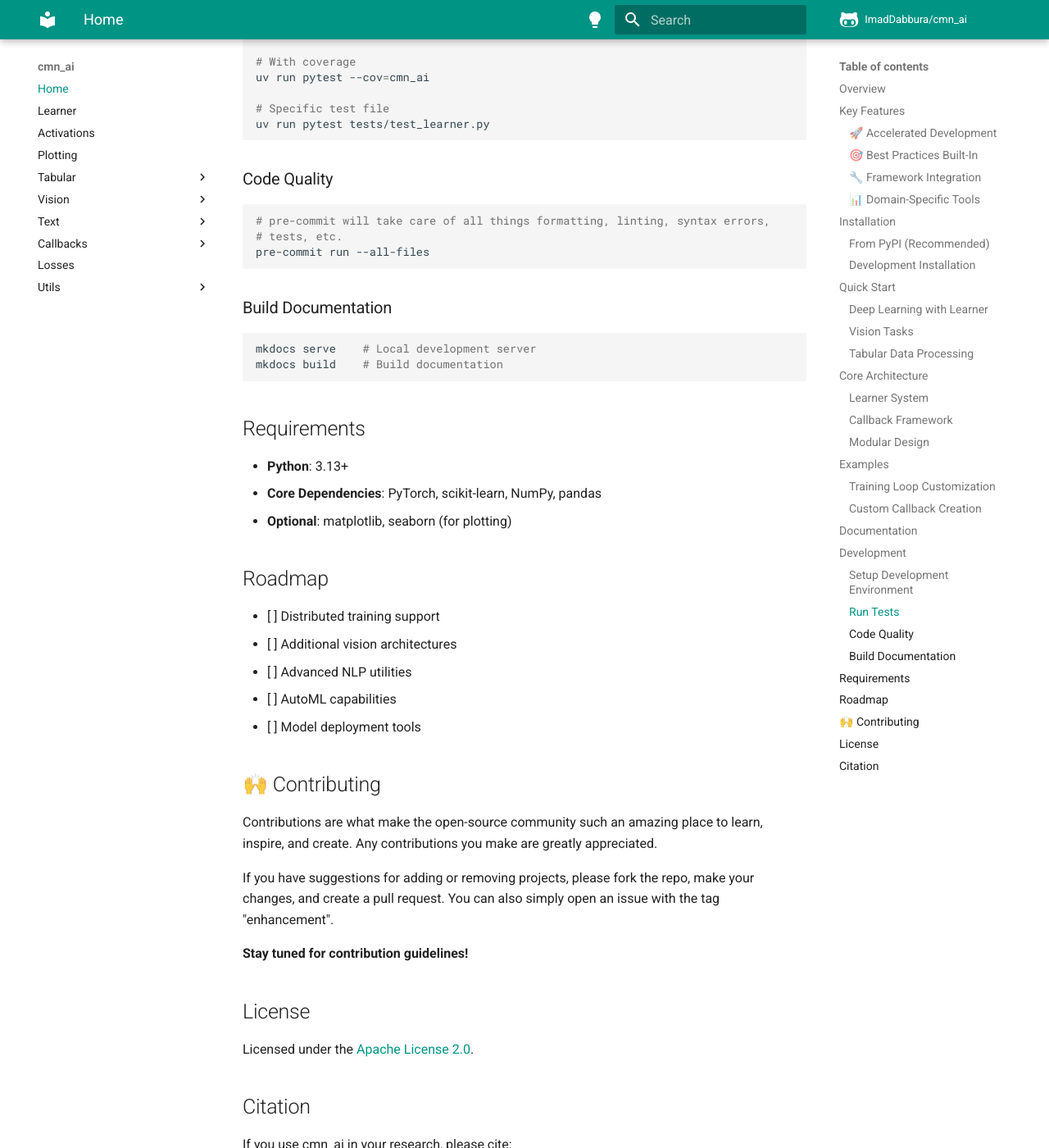
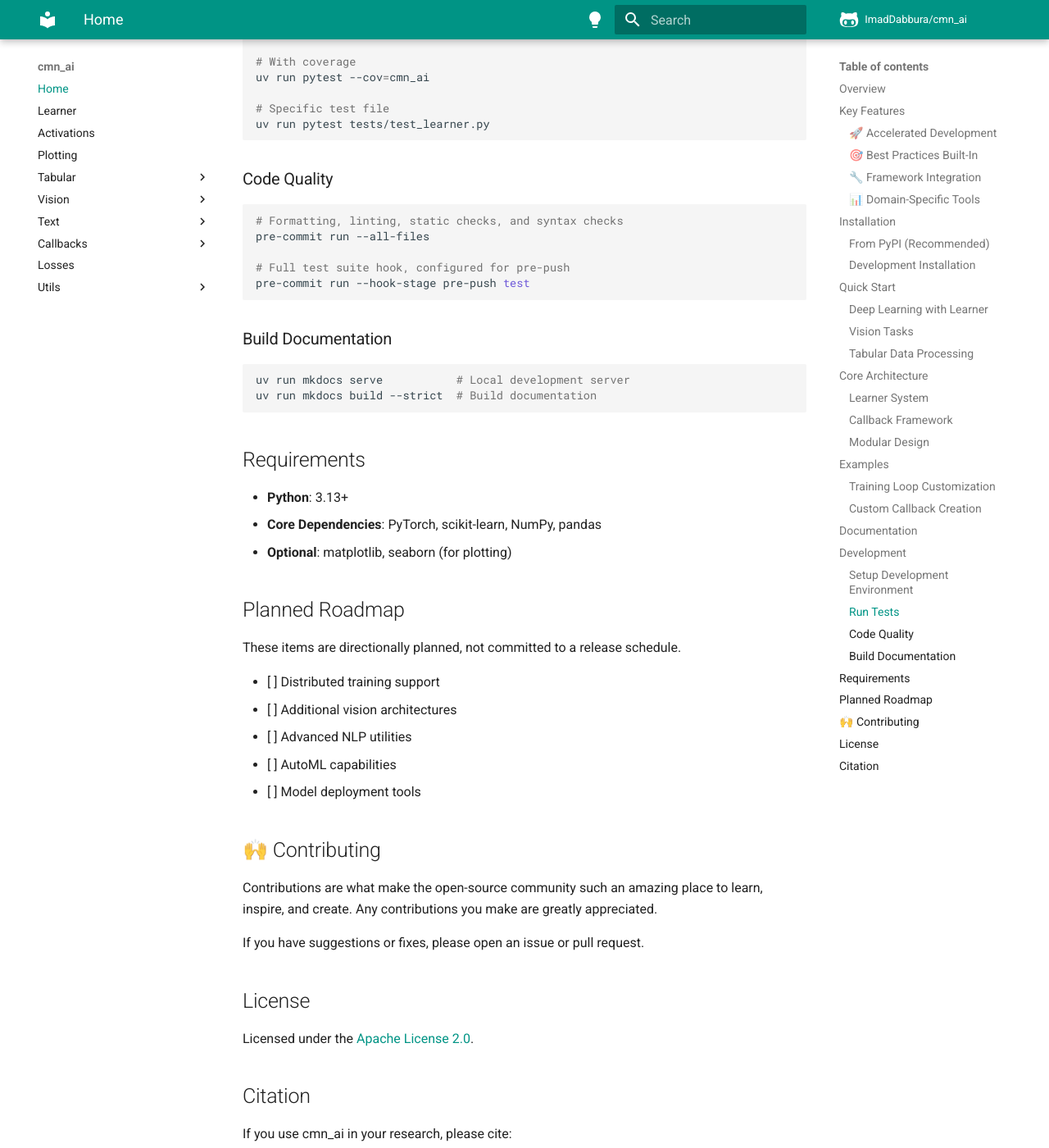
Before and after one commit to ImadDabbura/cmn_ai, an MkDocs documentation site: the page built from docs/index.md, in a window 1280 px wide and 1400 px high, scrolled down 4732 px. Shown: the whole window at 82% size. Built offline with MkDocs 1.6.1 and Material for MkDocs 9.7.7, drawn with Linux system fonts in a browser that asks for light colours; comment, search, counter and statistics services are not loaded; the version menu is left out; some of the changed text lies outside the part shown.

Commit message:
docs: clarify planned documentation

````diff
--- a/docs/index.md
+++ b/docs/index.md
@@ -177,11 +177,11 @@
 
 **📖 [Full Documentation](https://imaddabbura.github.io/cmn_ai/)**
 
-**TODO**:
+**Planned documentation** (not published yet):
 
-- [ ] [API Reference](https://imaddabbura.github.io/cmn_ai/api/)
-- [ ] [Tutorial Notebooks](https://imaddabbura.github.io/cmn_ai/tutorials/)
-- [ ] [Advanced Usage](https://imaddabbura.github.io/cmn_ai/advanced/)
+- API reference pages
+- Tutorial notebooks
+- Advanced usage guides
 
 ## Development
 
@@ -209,16 +209,18 @@
 ### Code Quality
 
 ```bash
-# pre-commit will take care of all things formatting, linting, syntax errors,
-# tests, etc.
+# Formatting, linting, static checks, and syntax checks
 pre-commit run --all-files
+
+# Full test suite hook, configured for pre-push
+pre-commit run --hook-stage pre-push test
 ```
 
 ### Build Documentation
 
 ```bash
-mkdocs serve    # Local development server
-mkdocs build    # Build documentation
+uv run mkdocs serve           # Local development server
+uv run mkdocs build --strict  # Build documentation
 ```
 
 ## Requirements
@@ -227,7 +229,9 @@
 - **Core Dependencies**: PyTorch, scikit-learn, NumPy, pandas
 - **Optional**: matplotlib, seaborn (for plotting)
 
-## Roadmap
+## Planned Roadmap
+
+These items are directionally planned, not committed to a release schedule.
 
 - [ ] Distributed training support
 - [ ] Additional vision architectures
@@ -239,9 +243,7 @@
 
 Contributions are what make the open-source community such an amazing place to learn, inspire, and create. Any contributions you make are greatly appreciated.
 
-If you have suggestions for adding or removing projects, please fork the repo, make your changes, and create a pull request. You can also simply open an issue with the tag "enhancement".
-
-**Stay tuned for contribution guidelines!**
+If you have suggestions or fixes, please open an issue or pull request.
 
 ## License
 
````
Also changed, not shown: README.md (+14 -12 lines).
